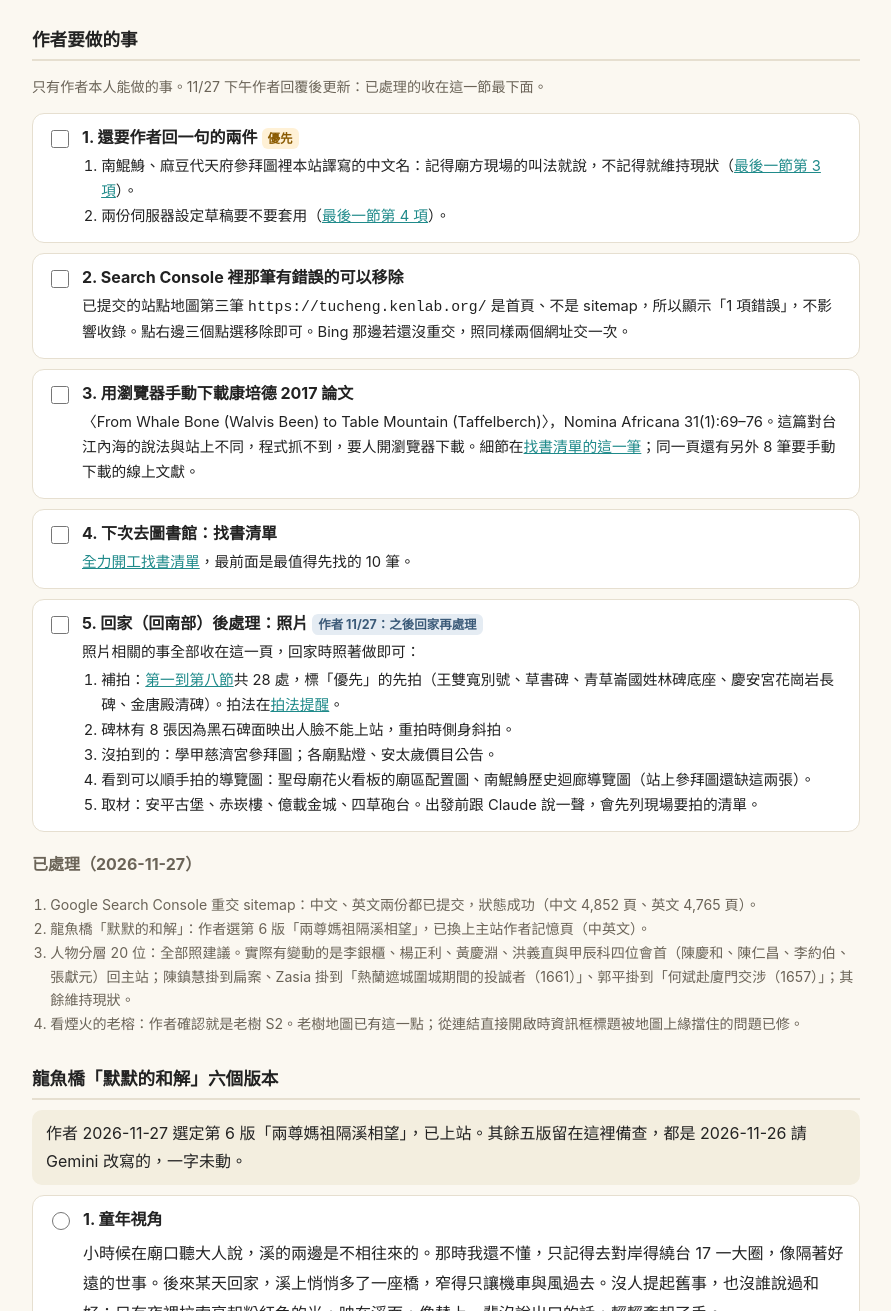
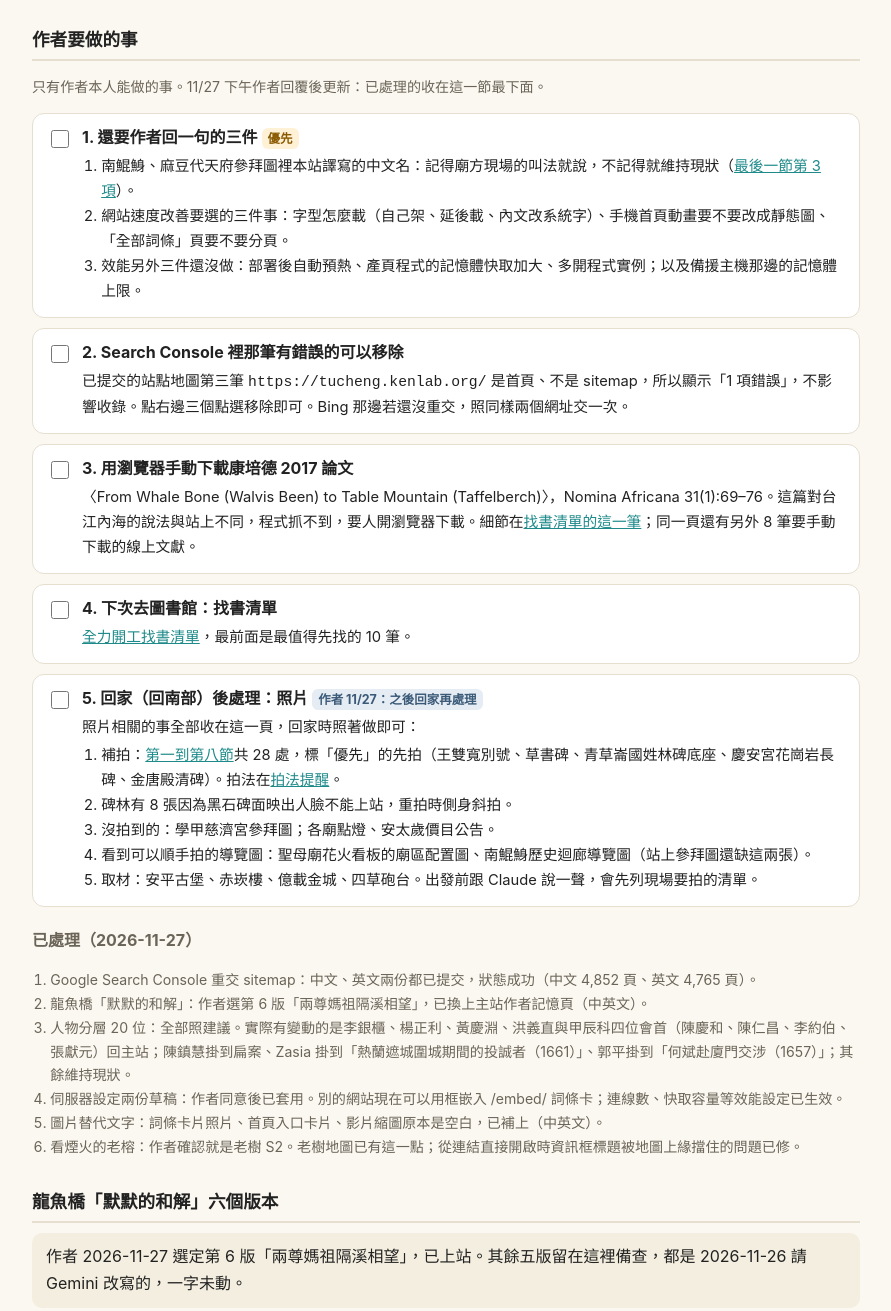
Before and after one commit to ken158ken/tucheng_dev, a plain HTML site: page 人肉查核/2026-11-27_回現場補拍與等作者決定.html in a window 1280 px wide. Shown: the part 241-1552 px from the top of the page, without its empty margins (194-1085 px from the left). Drawn offline with Linux system fonts and the light colour scheme.

Commit message:
交接網頁：伺服器設定已套用、圖片替代文字已補、速度改善待作者選擇
Co-Authored-By: Claude <noreply@anthropic.com>

```diff
--- a/人肉查核/2026-11-27_回現場補拍與等作者決定.html
+++ b/人肉查核/2026-11-27_回現場補拍與等作者決定.html
@@ -21,9 +21,10 @@ nav.jump{position:sticky;top:0;z-index:5;background:var(--bg);padding:8px 0;disp
 
 <h2 id="todo">作者要做的事</h2>
 <p class="w">只有作者本人能做的事。11/27 下午作者回覆後更新：已處理的收在這一節最下面。</p>
-<label class="it"><input type="checkbox" data-k="t3"><div><h3>1. 還要作者回一句的兩件<span class="tag hot">優先</span></h3>
+<label class="it"><input type="checkbox" data-k="t3"><div><h3>1. 還要作者回一句的三件<span class="tag hot">優先</span></h3>
 <ol><li>南鯤鯓、麻豆代天府參拜圖裡本站譯寫的中文名：記得廟方現場的叫法就說，不記得就維持現狀（<a href="#decide">最後一節第 3 項</a>）。</li>
-<li>兩份伺服器設定草稿要不要套用（<a href="#decide">最後一節第 4 項</a>）。</li></ol></div></label>
+<li>網站速度改善要選的三件事：字型怎麼載（自己架、延後載、內文改系統字）、手機首頁動畫要不要改成靜態圖、「全部詞條」頁要不要分頁。</li>
+<li>效能另外三件還沒做：部署後自動預熱、產頁程式的記憶體快取加大、多開程式實例；以及備援主機那邊的記憶體上限。</li></ol></div></label>
 <label class="it"><input type="checkbox" data-k="t7"><div><h3>2. Search Console 裡那筆有錯誤的可以移除</h3>
 <p>已提交的站點地圖第三筆 <code>https://tucheng.kenlab.org/</code> 是首頁、不是 sitemap，所以顯示「1 項錯誤」，不影響收錄。點右邊三個點選移除即可。Bing 那邊若還沒重交，照同樣兩個網址交一次。</p></div></label>
 <label class="it"><input type="checkbox" data-k="t4"><div><h3>3. 用瀏覽器手動下載康培德 2017 論文</h3>
@@ -43,6 +44,8 @@ nav.jump{position:sticky;top:0;z-index:5;background:var(--bg);padding:8px 0;disp
 <li>Google Search Console 重交 sitemap：中文、英文兩份都已提交，狀態成功（中文 4,852 頁、英文 4,765 頁）。</li>
 <li>龍魚橋「默默的和解」：作者選第 6 版「兩尊媽祖隔溪相望」，已換上主站作者記憶頁（中英文）。</li>
 <li>人物分層 20 位：全部照建議。實際有變動的是李銀櫃、楊正利、黃慶淵、洪義直與甲辰科四位會首（陳慶和、陳仁昌、李約伯、張獻元）回主站；陳鎮慧掛到扁案、Zasia 掛到「熱蘭遮城圍城期間的投誠者（1661）」、郭平掛到「何斌赴廈門交涉（1657）」；其餘維持現狀。</li>
+<li>伺服器設定兩份草稿：作者同意後已套用。別的網站現在可以用框嵌入 /embed/ 詞條卡；連線數、快取容量等效能設定已生效。</li>
+<li>圖片替代文字：詞條卡片照片、首頁入口卡片、影片縮圖原本是空白，已補上（中英文）。</li>
 <li>看煙火的老榕：作者確認就是老樹 S2。老樹地圖已有這一點；從連結直接開啟時資訊框標題被地圖上緣擋住的問題已修。</li>
 </ol>
 
@@ -187,7 +190,7 @@ nav.jump{position:sticky;top:0;z-index:5;background:var(--bg);padding:8px 0;disp
 <p>這兩座廟的參拜圖原牌只有英文（臺南市府「Our Culture, Our Temple」系列），英文版照原牌逐字抄；中文版有些名稱原牌和官方對照表都沒有中文，是本站譯寫的，圖下已加附註：</p>
 <ol><li>南鯤鯓代天府：服務處、金紙與香販售處、五王殿前香爐。</li><li>麻豆代天府：許願池、大魚池、特別室、接待室、捐款處、入口、側門出口、廁所、金紙與香販售處、服務處。</li></ol>
 <p>若作者記得廟方現場的中文叫法（例如「服務台」「金紙部」），告訴 Claude 改。</p></div></label>
-<label class="it"><input type="checkbox" data-k="d4"><div><h3>4. 伺服器設定兩份草稿（都沒有套用到正式環境）</h3>
+<label class="it"><input type="checkbox" data-k="d4"><div><h3>4. 伺服器設定兩份草稿<span class="tag">11/27 已套用</span></h3>
 <ol>
 <li><b>詞條嵌入版</b>：新做了 /embed/詞條/ 的精簡版，讓別的網站可以用框嵌入一張詞條卡。網站程式已做好，但伺服器目前一律禁止被別站嵌入，要改 nginx 兩行才會生效；草稿與套用、復原步驟在 <code>資料統整研究/統整/60_全力開工_20261126/W3/nginx-embed.diff</code>，嵌入紀錄怎麼看在同資料夾的 嵌入監測說明.md。</li>
 <li><b>效能調整</b>：壓測發現瓶頸在產頁程式（第一次開的頁每秒只能產約 6 頁），不在 nginx。給作者決定四件事，說明寫在 <code>Pf/效能說明.md</code>：<ol>
```
Also changed, not shown: index.html (+1 -1 lines).
